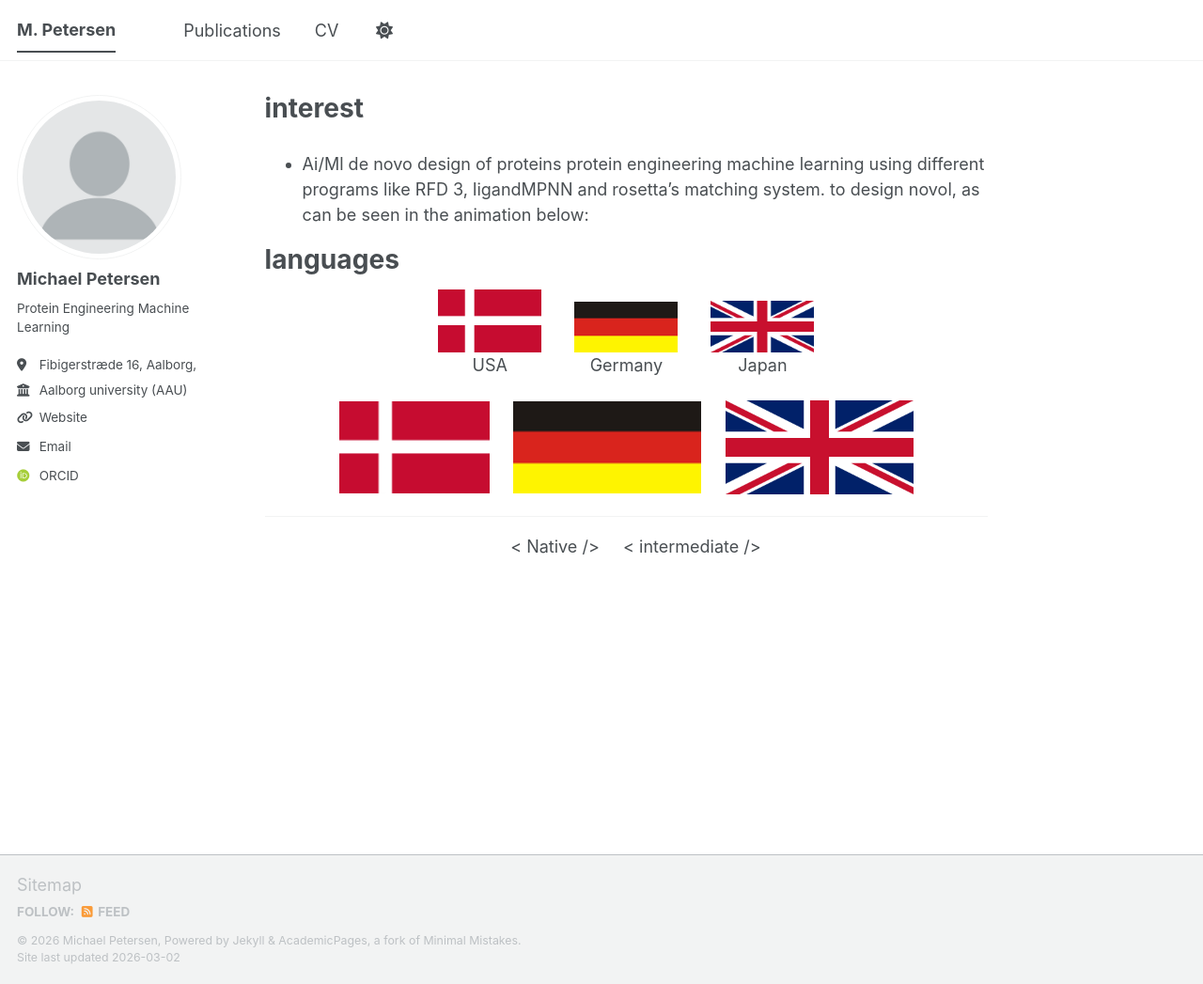
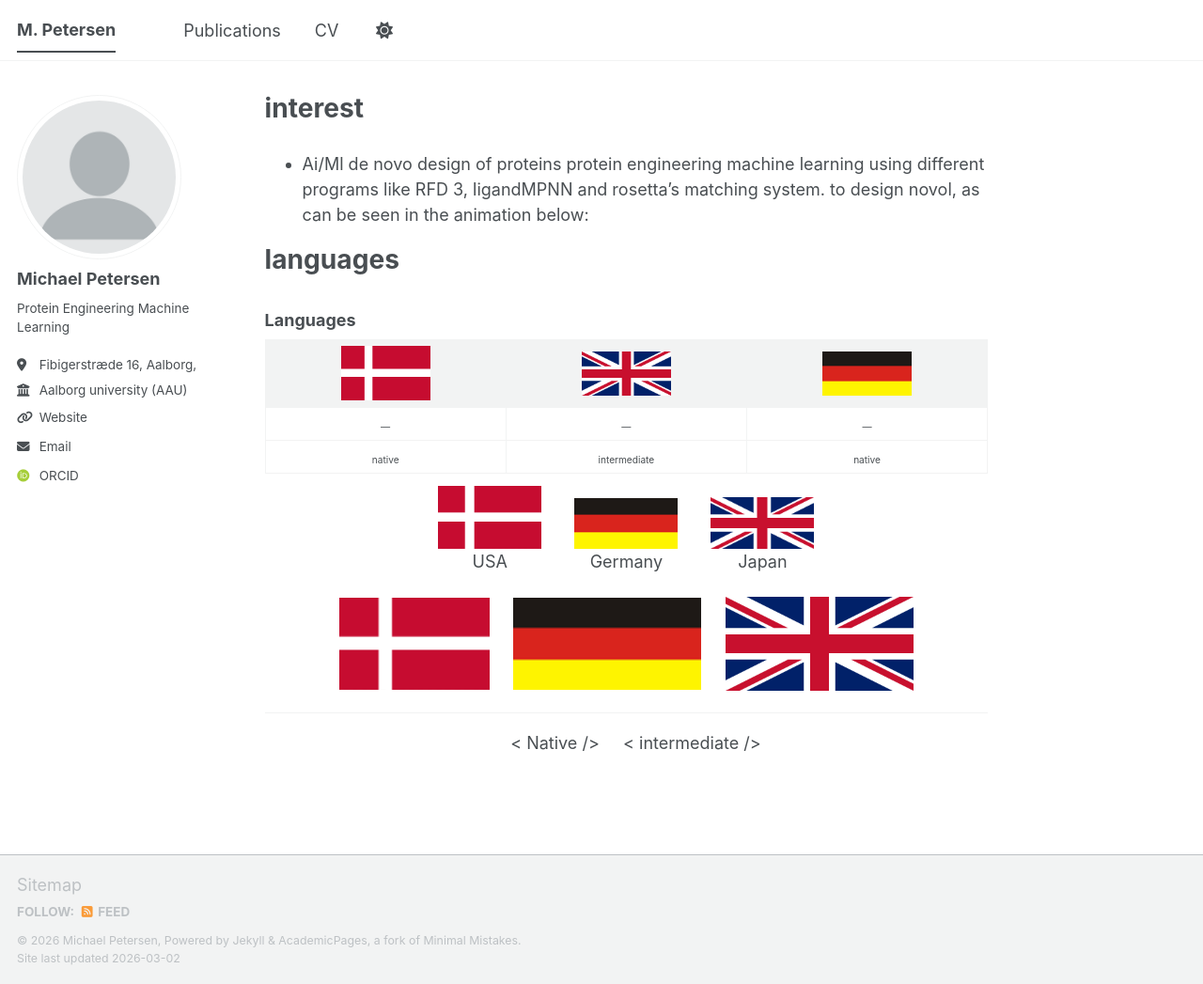
Before and after one commit to michipetersen18-rgb/cv_michael, a Jekyll site: the page built from _pages/about.md, in a window 1280 px wide and 1047 px high. Shown: the whole window at 94% size. Built offline with Jekyll 4.4.1, drawn with Linux system fonts in a browser that asks for light colours; some web fonts are replaced; a script bundle is joined from its source files by our own code; library files that are not in the unit come from our copies.

Commit message:
Update about.md

```diff
--- a/_pages/about.md
+++ b/_pages/about.md
@@ -14,6 +14,17 @@ protein engineering machine learning using different programs like RFD 3, ligand
 
 languages
 ===
+
+
+### Languages
+
+| <img src="images/dansk_flag.png" width="95"> | <img src="images/engelsk_flag.png" width="95"> | <img src="images/tysk_flag.png" width="95"> |
+|:--:|:--:|:--:|
+| <sub>—</sub> | <sub>—</sub> | <sub>—</sub> |
+| <sub>native</sub> | <sub>intermediate</sub> | <sub>native</sub> |
+
+
+
 <p align="center">
   <span style="display: inline-block; text-align: center; margin: 0 15px;">
     <img src="images/dansk_flag.png" width="110"><br>
```
